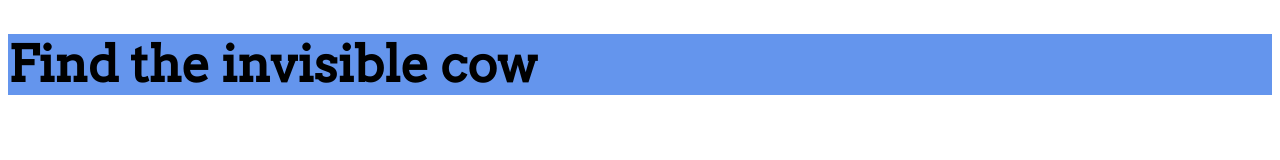
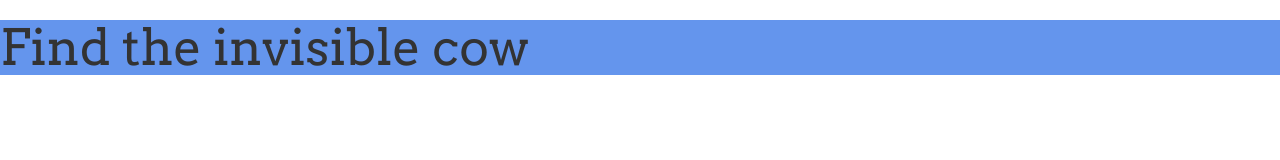
Before and after one commit to sonia9uppal/the-invisible-cow, a website: page public/index.html in a window 1280 px wide. Drawn offline with nearby package versions, Linux system fonts and the light colour scheme.

Commit message:
Added bootstrap

```diff
--- a/public/index.html
+++ b/public/index.html
@@ -2,6 +2,7 @@
 <html>
     <head>
         <link href="http://fonts.googleapis.com/css?family=Arvo|Chewy|Amatic+SC" rel='stylesheet' type='text/css'>
+        <link href="http://maxcdn.bootstrapcdn.com/bootstrap/3.3.0/css/bootstrap.min.css" rel="stylesheet">
     <style>
         h1 {
             color: #191970
```
